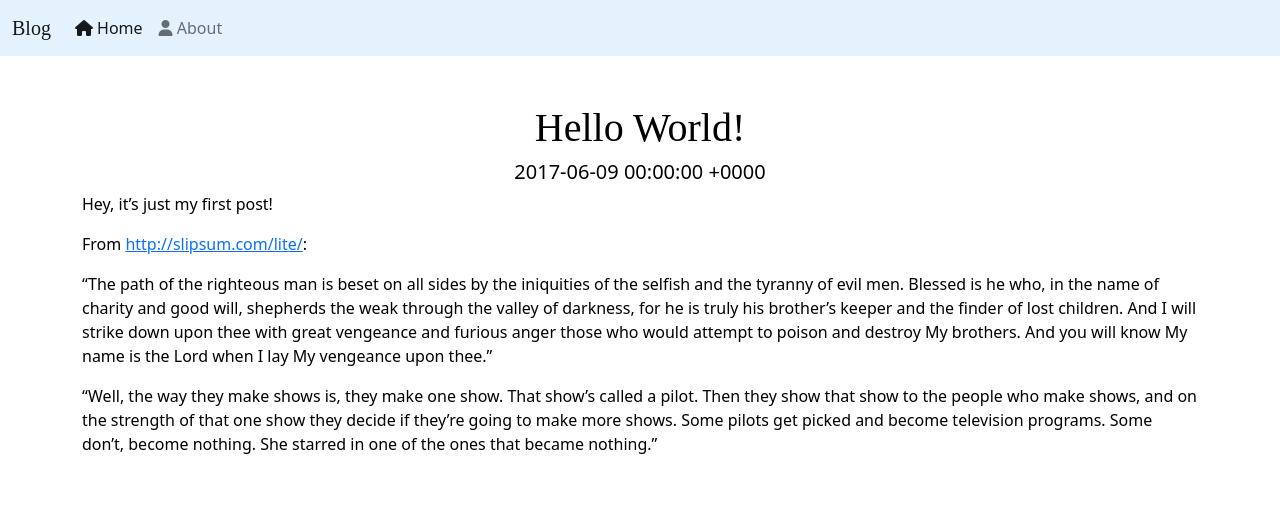
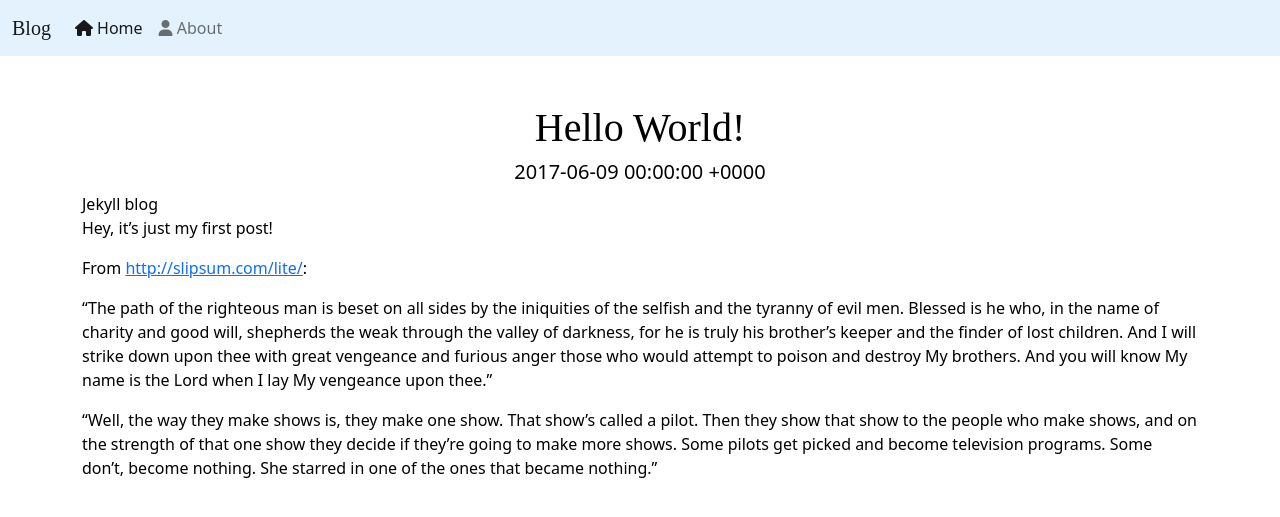
Before and after one commit to happydm09/B, a Jekyll site: the page built from _posts/2017-06-09-first-post.md, in a window 1280 px wide. Shown: the top 517 px of the page. Built offline with Jekyll 4.4.1, drawn with Linux system fonts in a browser that asks for light colours; nearby versions of some CDN libraries; some web fonts are replaced.

Commit message:
Update post.html

```diff
--- a/_layouts/post.html
+++ b/_layouts/post.html
@@ -14,6 +14,13 @@
 
 <section class="section">
     <div class="container">
+
+      {% if page.tags %}
+        {% for tag in page.tags %}
+          <span class="tag">{{ tag }}</span>
+        {% endfor %}
+      {% endif %}
+      <br>
       {{content}}
     </div>
 </section>
```
